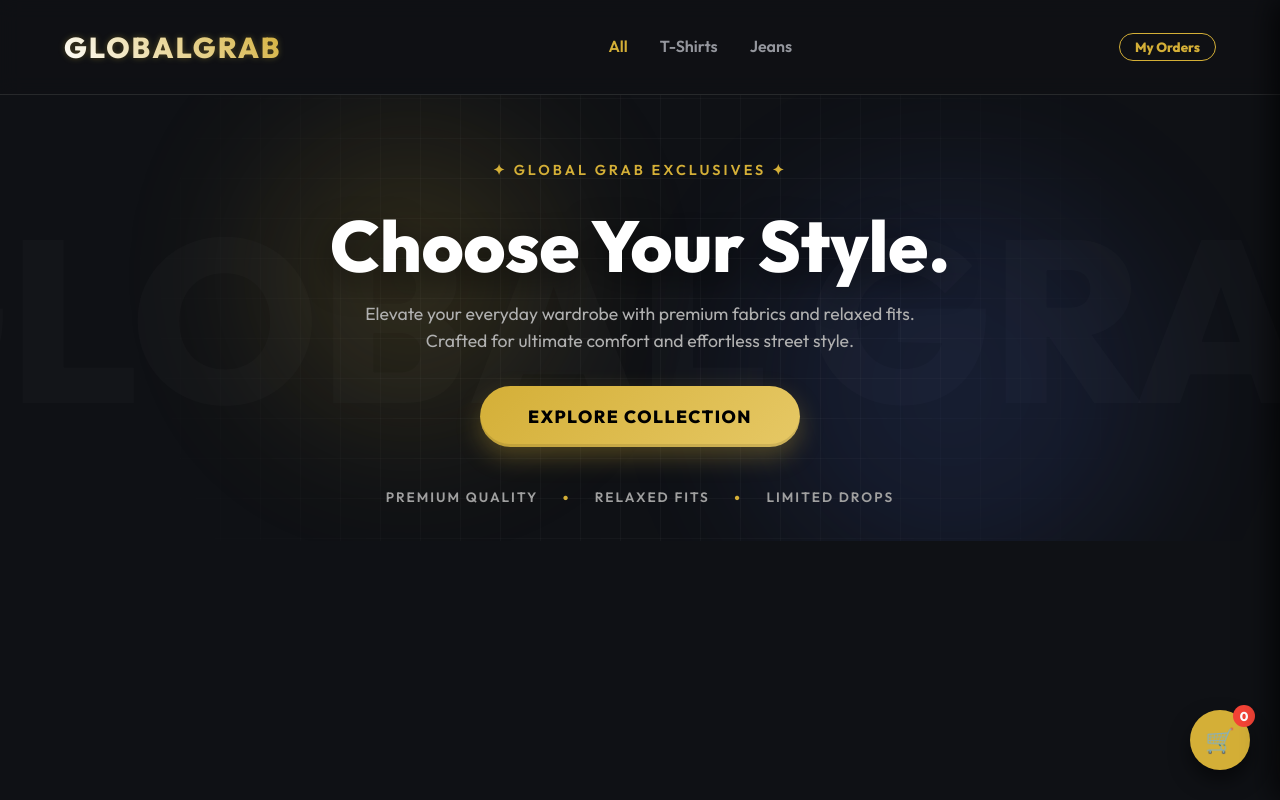
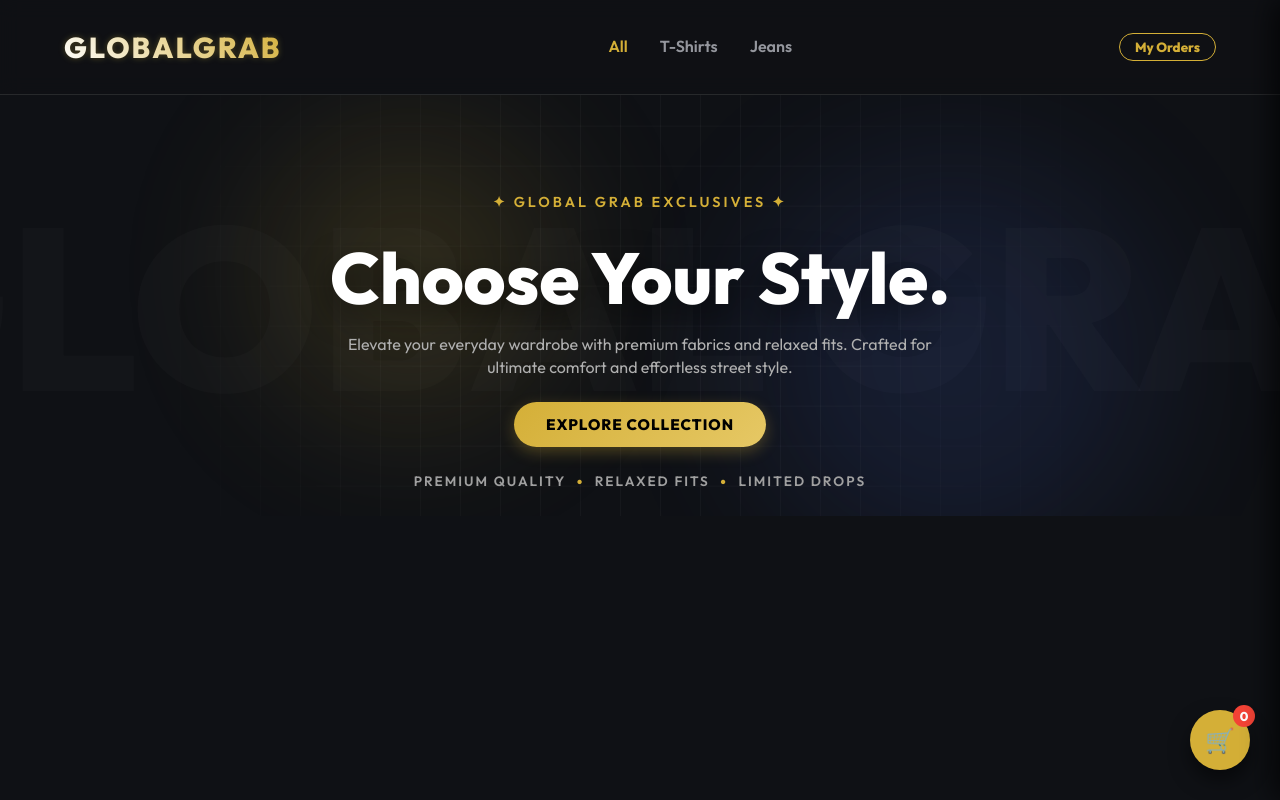
Before and after one commit to kumarsunny68069-max/GLOBAL-CATLOG, a plain HTML site: page index.html in a window 1280 px wide. Drawn offline with Linux system fonts and the light colour scheme; no server answers.

Commit message:
Add files via upload

```diff
--- a/styles.css
+++ b/styles.css
@@ -110,12 +110,12 @@ body {
 }
 
 .hero {
-    min-height: 55vh;
+    min-height: auto;
     display: flex;
     align-items: center;
     justify-content: center;
     text-align: center;
-    padding: 4rem 5% 2rem 5%;
+    padding: 6rem 5% 1.5rem 5%; /* Top padding accounts for fixed navbar */
     position: relative;
     overflow: hidden;
     background: var(--bg-dark);
@@ -206,10 +206,10 @@ body {
 }
 
 .hero p {
-    font-size: clamp(0.9rem, 1.8vw, 1.1rem);
+    font-size: clamp(0.85rem, 1.5vw, 1rem);
     color: #b0b0b0;
-    line-height: 1.5;
-    margin-bottom: 2rem;
+    line-height: 1.4;
+    margin-bottom: 1.5rem;
     max-width: 600px;
     opacity: 0;
     animation: fadeInUp 1s ease forwards 0.4s;
@@ -223,16 +223,16 @@ body {
 .cta-btn {
     background: linear-gradient(135deg, var(--accent), #e6c865);
     color: #000;
-    padding: 1.2rem 3rem;
+    padding: 0.8rem 2rem;
     border-radius: 50px;
     font-weight: 800;
-    font-size: 1.1rem;
+    font-size: 0.95rem;
     text-transform: uppercase;
-    letter-spacing: 1.5px;
+    letter-spacing: 1px;
     border: none;
     cursor: pointer;
-    box-shadow: 0 10px 25px rgba(212, 175, 55, 0.3), inset 0 -3px 0 rgba(0,0,0,0.1);
-    transition: all 0.3s cubic-bezier(0.175, 0.885, 0.32, 1.275);
+    box-shadow: 0 5px 15px rgba(212, 175, 55, 0.3);
+    transition: all 0.3s ease;
     position: relative;
     overflow: hidden;
 }
@@ -244,13 +244,15 @@ body {
 
 .hero-stats {
     display: flex;
+    justify-content: center;
     align-items: center;
-    gap: 1.5rem;
-    margin-top: 2.5rem;
+    gap: 10px;
+    margin-top: 1.5rem;
+    font-size: 0.75rem;
+    color: #888;
     opacity: 0;
     animation: fadeInUp 1s ease forwards 0.8s;
     flex-wrap: wrap;
-    justify-content: center;
 }
 
 .hero-stats span {
```
